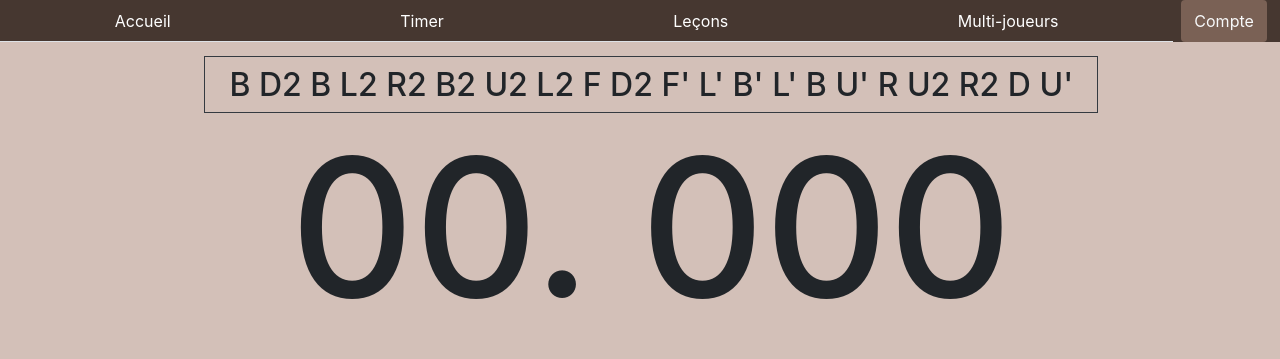
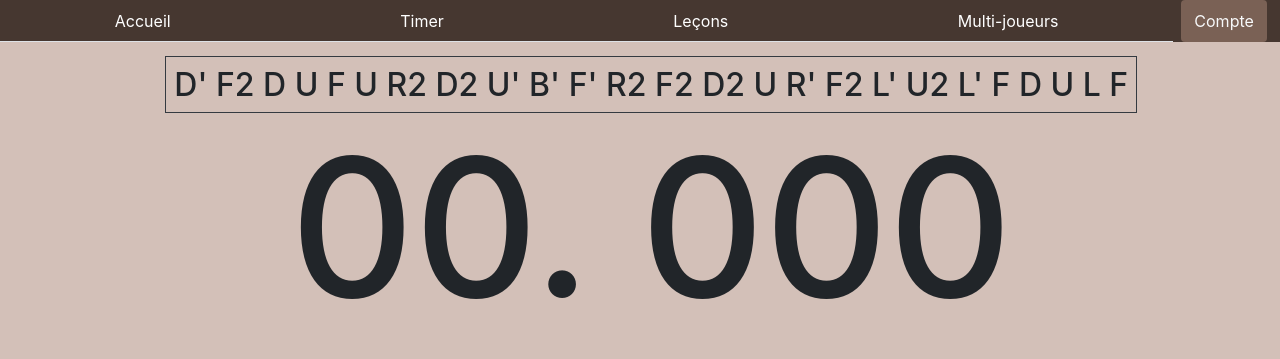
Before and after one commit to PierreMonvoisin/Projet-TP, a plain HTML site: page timer.html in a window 1280 px wide. Shown: the top 359 px of the page. Drawn offline with nearby package versions, Linux system fonts and the light colour scheme.

Commit message:
Ajout des différents mélanges et du changement à chaque résolution

```diff
--- a/assets/css/timer.css
+++ b/assets/css/timer.css
@@ -28,6 +28,7 @@ header {
   margin-top: 25%;
 }
 #timerContainer {
+  width: 100vw;
   height: 100vh;
 }
 #solveList {
--- a/assets/js/timer.js
+++ b/assets/js/timer.js
@@ -24,6 +24,41 @@ $(function(){
     }
   });
 
+  // Scramble
+  var possibleScramble = [
+    "U' R F2 U' B F2 D U' B F2 U' L2 F2 U' L R' F' L' U R D' B2 R2 F2 D'",
+    "D R2 D' L R2 F U B' U R D' B F2 D U B F R B F' L R' U' L' B2",
+    "L2 D U' F U' R2 B U2 F' L2 R' D' B F' U2 R2 D' B F' D' B' F2 L F D'",
+    "U2 R D' L B L R2 U2 L R' B D2 R' F' L2 R' B F' L2 R2 F R' D' B2 F",
+    "R' F D' U' R' F' L' R' D2 L R2 D2 B' R' F2 L D B2 F' D' B R' B' F' U'",
+    "D' B F2 U' L R2 B' F2 L' R' D2 B U' B D2 U2 B F D' B2 F' D U L' B2",
+    "R2 F D' U2 L2 R D L2 R D' U' R' F U' L2 R U' L' U' F2 D L R' D2 L",
+    "L D2 B' F D U L' F U F D2 U B2 F' D' U2 B' U' L' R2 F' L' D' B U",
+    "D R2 D U2 L2 R2 U2 L2 R B U L2 U2 R2 D U2 B2 D' L2 B D' U' B' U B2",
+    "D U2 L2 R B' L' D R F2 L D2 B' D F D2 L2 R' B' F' U' L' R U2 F' L",
+    "B' F2 L B2 F D2 U R B F2 R U' R' U2 R F D' U2 F L2 F2 D2 F' L2 F2",
+    "U' F L2 B2 F' D' B' R' D' U' L2 D' U' B' F2 U2 R2 B F L2 D2 U L B' D'",
+    "D' F2 D U F U R2 D2 U' B' F' R2 F2 D2 U R' F2 L' U2 L' F D U L F",
+    "B U2 R' D U2 B2 F2 L2 R2 B U' F U2 L2 R D' U2 L D' U F' R' D2 F' D'",
+    "B' R B' L' R' B' R U F' L' B2 R D B' F2 D2 U2 L' R2 U' B2 U2 B' F2 U2",
+    "L R' D L' R2 U B F D' R2 U2 L' R' D' U' B F R' B2 L' R' U' B2 F D2",
+    "D F U2 L B' L R2 B' L D' U L2 R D U2 L' R' B2 D' U2 F' U' L R D'",
+    "R' B2 D' B' F2 R F' D2 U' R2 F L2 D R2 F2 D' L2 R' U2 L' D2 L2 R2 F2 R2",
+    "L2 R2 B U B2 F2 L2 R2 F U' F2 R D2 R U2 B F' U2 R2 F2 U' L2 R B2 F'",
+    "B' D U' B F D2 U F2 R' D U2 F2 R D' U R2 B' L2 R' B2 L R2 D2 U2 F'",
+    "D' L R D2 U L' R U F L2 R' D' U B R2 B2 F' D R F' L B F' U B",
+    "R' D B' D' U L B F R2 D U' B' L2 U2 R F L' B' F2 L R2 U' B2 D' U'",
+    "L2 U L R D' R U2 B2 F2 D' U2 B2 U F2 L2 R D' L R2 U B D U' L' B'",
+    "D' U' L U2 F R' F2 D' F' D U' B2 F2 L' D' L' R' D R' B2 F U' R' B' F",
+    "D' B2 F D2 L2 D L R2 U2 L' R2 D B F2 D' L' R' D' U B L R' D R' U2",
+    "L' B D' U F' R U' B2 F' D2 R' U' R B2 U B' F2 U B F' L R' D2 U' B2",
+    "B' U2 F2 R B2 D U2 L' D' U' B F R2 B2 L2 D2 U2 L' B' F D' B' U' L R2",
+    "L2 U' B' F2 D U L2 R D L D U2 B2 F R2 B' D2 B' R' B2 U' B' F L' R'",
+    "R U R2 B D2 L' R D' L' B' F' U' F2 L2 U B' D2 R2 D U2 B' R' D' U' B2",
+    "L R' D' L D2 L' R' D U' B2 F2 L2 D' U2 R F' R' D2 L2 F2 L2 R2 B' D' U2"
+  ];
+  var scramble = possibleScramble[Math.floor(Math.random()*possibleScramble.length)];
+  $('#scramble').html('<span class="py-2 px-2 border border-dark">' + scramble + '</span>');
   // Timer
   var hours = minutes = seconds = milliseconds = 0;
   var prev_hours = prev_minutes = prev_seconds = prev_milliseconds = undefined;
@@ -35,8 +70,25 @@ $(function(){
   if ($("#minutes").html() == '00'){
     $("#minutes, #separatorMinutes").hide();
   }
+  // Indicator that timer is ready
+  $(document).keypress(function (e) {
+    if ($('#start_stop').text() == 'Start'){
+      if (e.keyCode == 32) {
+        $("#timer").addClass('text-success');
+      }
+    }
+    $(document).keyup(function(){
+      if (e.keyCode == 32) {
+        $("#timer").removeClass('text-success');
+      }
+    });
+  });
   // Spacebar to trigger button
-  $(document).keyup(function (e) {
+  $(document).keyup(function startTimer(e) {
+    if ($("#start_stop").text() == "Stop"){
+      $("#start_stop").button().click();
+      return;
+    }
     if (e.keyCode == 32) {
       $("#start_stop").button().click();
     }
@@ -52,6 +104,15 @@ $(function(){
     else if($(this).text() == "Stop"){
       $(this).html("<span class='ui-button-text'>Start</span>");
       clearInterval(timeUpdate);
+      // Generate new scramble
+      newScramble = possibleScramble[Math.floor(Math.random()*possibleScramble.length)];
+      if (newScramble === scramble){
+        newScramble = possibleScramble[Math.floor(Math.random()*possibleScramble.length)];
+        $('#scramble').html('<span class="py-2 px-2 border border-dark">' + newScramble + '</span>');
+      } else {
+        $('#scramble').html('<span class="py-2 px-2 border border-dark">' + newScramble + '</span>');
+      }
+      scramble = newScramble;
     }
   });
   // Update time in stopwatch periodically - every 1ms
--- a/timer.html
+++ b/timer.html
@@ -103,7 +103,7 @@
     <div id="timerBody" class="d-flex flex-column">
       <!-- Mélange -->
       <div class="row text-center m-0">
-        <h2 id="scramble" class="mt-4"><span class="py-2 px-4 border border-dark">B D2 B L2 R2 B2 U2 L2 F D2 F' L' B' L' B U' R U2 R2 D U'</span></h2>
+        <h2 id="scramble" class="mt-4"><span class="py-2 px-2 border border-dark">Error</span></h2>
       </div>
       <!-- Timer -->
       <div class="row text-center mx-auto">
```
